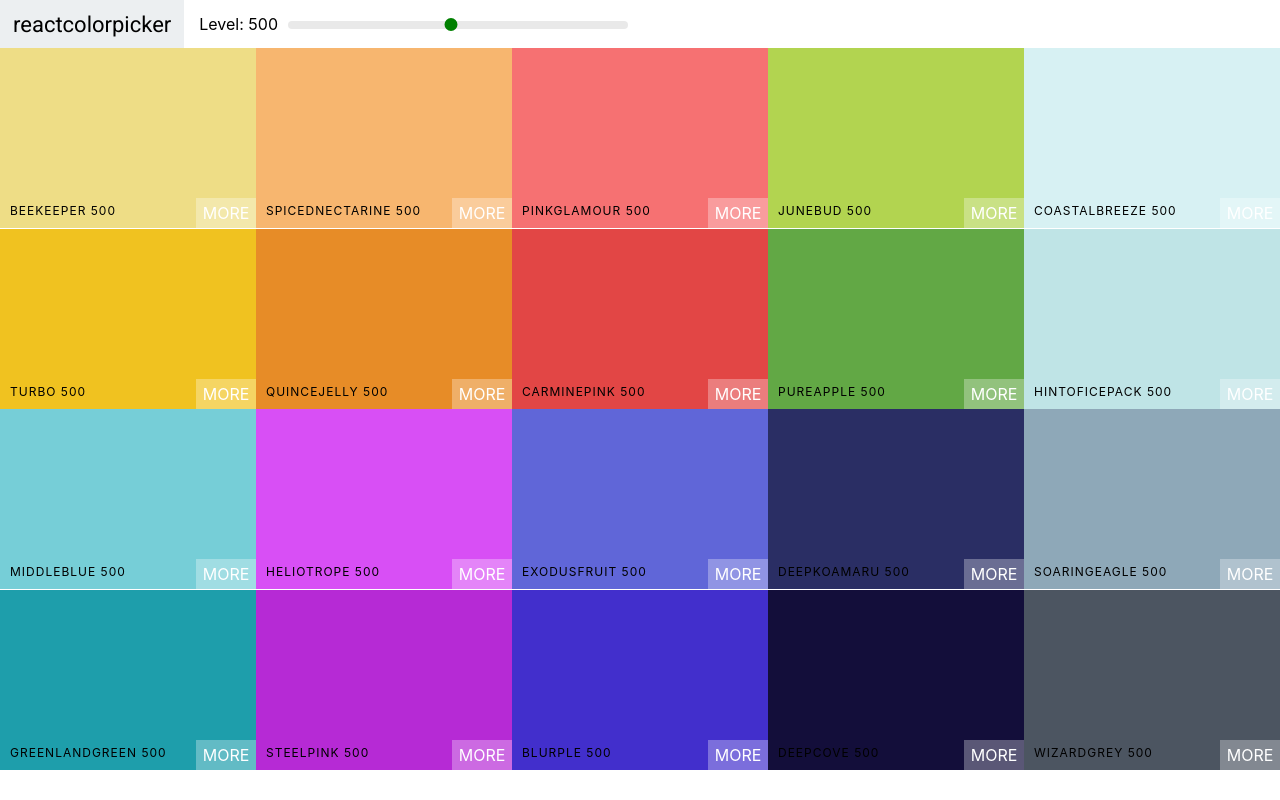
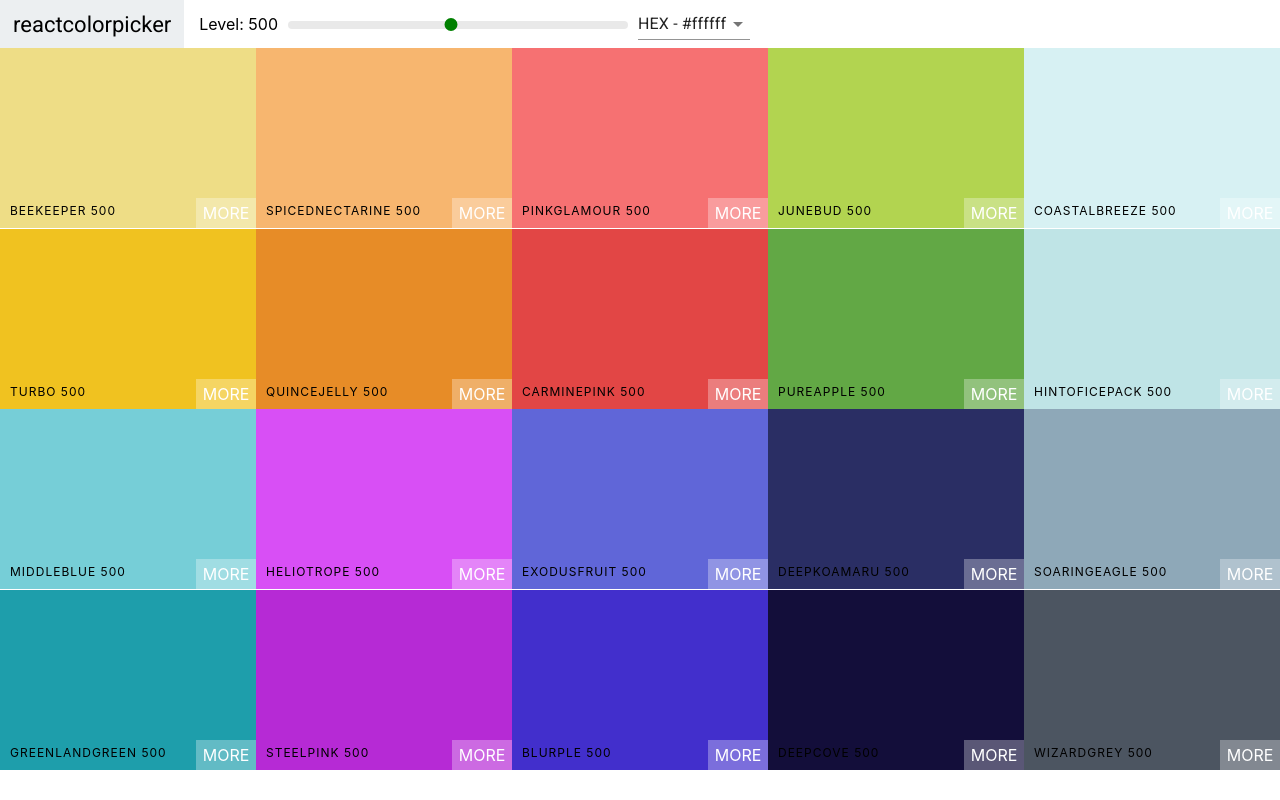
Before and after one commit to Bartosz-L/color_app_react, a React (Create React App) app: page / in a window 1280 px wide. Built offline with nearby package versions, Linux system fonts and the light colour scheme.

Commit message:
added dropdown from material ui to change the value of color format

```diff
--- a/package.json
+++ b/package.json
@@ -3,6 +3,7 @@
   "version": "0.1.0",
   "private": true,
   "dependencies": {
+    "@material-ui/core": "^4.4.3",
     "chroma-js": "^2.0.6",
     "node-sass": "^4.12.0",
     "rc-slider": "^8.7.1",
--- a/src/components/Navbar/Navbar.js
+++ b/src/components/Navbar/Navbar.js
@@ -1,10 +1,20 @@
 import React from 'react'
 import Slider from 'rc-slider'
+import Select from '@material-ui/core/Select'
+import MenuItem from '@material-ui/core/MenuItem'
 import 'rc-slider/assets/index.css'
 import './Navbar.scss'
+import useAsyncState from '../../utils/useAsyncState'
 
 const Navbar = props => {
-  const { level, changeLevel } = props
+  const [colorFormat, setColorFormat] = useAsyncState('hex')
+
+  const { level, changeLevel, changeColorFormat } = props
+
+  const handleChange = async e => {
+    const newColorFormat = await setColorFormat(e.target.value)
+    changeColorFormat(newColorFormat)
+  }
 
   return (
     <header className="Navbar">
@@ -17,6 +27,13 @@ const Navbar = props => {
           <Slider defaultValue={level} min={100} max={900} step={100} onAfterChange={changeLevel} />
         </div>
       </div>
+      <div className="select-container">
+        <Select value={colorFormat} onChange={handleChange}>
+          <MenuItem value="hex">HEX - #ffffff</MenuItem>
+          <MenuItem value="rgb">RGB - rgb(255,255,255)</MenuItem>
+          <MenuItem value="rgba">RGBA - rgba(255,255,255, 1.0)</MenuItem>
+        </Select>
+      </div>
     </header>
   )
 }
--- a/src/components/Palette/Palette.js
+++ b/src/components/Palette/Palette.js
@@ -5,19 +5,24 @@ import Navbar from '../Navbar/Navbar'
 
 const Palette = props => {
   const [level, setLevel] = useState(500)
+  const [colorFormat, setColorFormat] = useState('hex')
   const { colors } = props.palette
 
   const changeLevel = newLevel => {
     setLevel(newLevel)
   }
 
+  const changeColorFormat = value => {
+    setColorFormat(value)
+  }
+
   const colorBoxes = colors[level].map(color => (
-    <ColorBox background={color.hex} name={color.name} />
+    <ColorBox background={color[colorFormat]} name={color.name} />
   ))
 
   return (
     <div className="Palette">
-      <Navbar level={level} changeLevel={changeLevel} />
+      <Navbar level={level} changeLevel={changeLevel} changeColorFormat={changeColorFormat} />
       <div className="Palette-colors">{colorBoxes}</div>
       {/* footer */}
     </div>
--- a/src/utils/colorHelpers.js
+++ b/src/utils/colorHelpers.js
@@ -43,7 +43,7 @@ const generatePalette = starterPalette => {
         rgb: chroma(scale[i]).css(),
         rgba: chroma(scale[i])
           .css()
-          .replace('rgba', 'rgba')
+          .replace('rgb', 'rgba')
           .replace(')', ',1.0)'),
       })
     }
```
Also changed, not shown: 1 other file (tests, documents, lock files or other folders).
